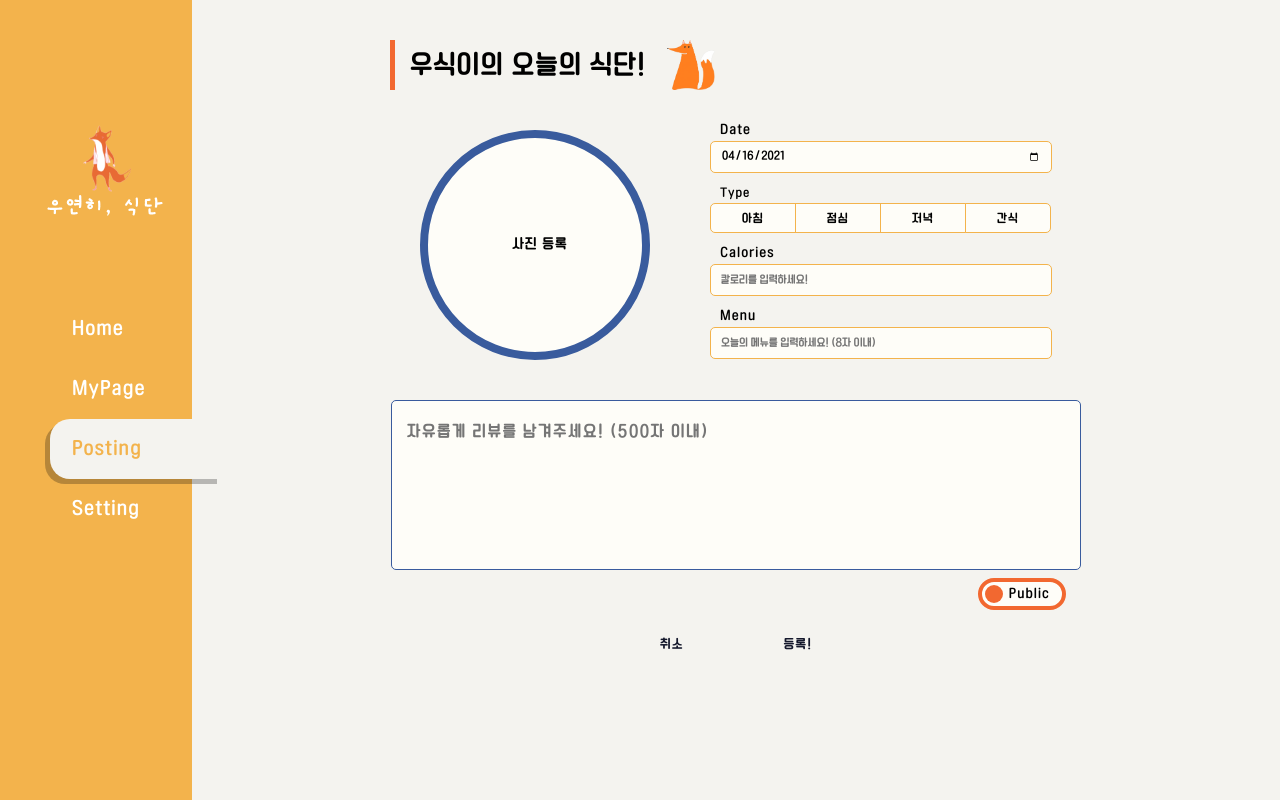
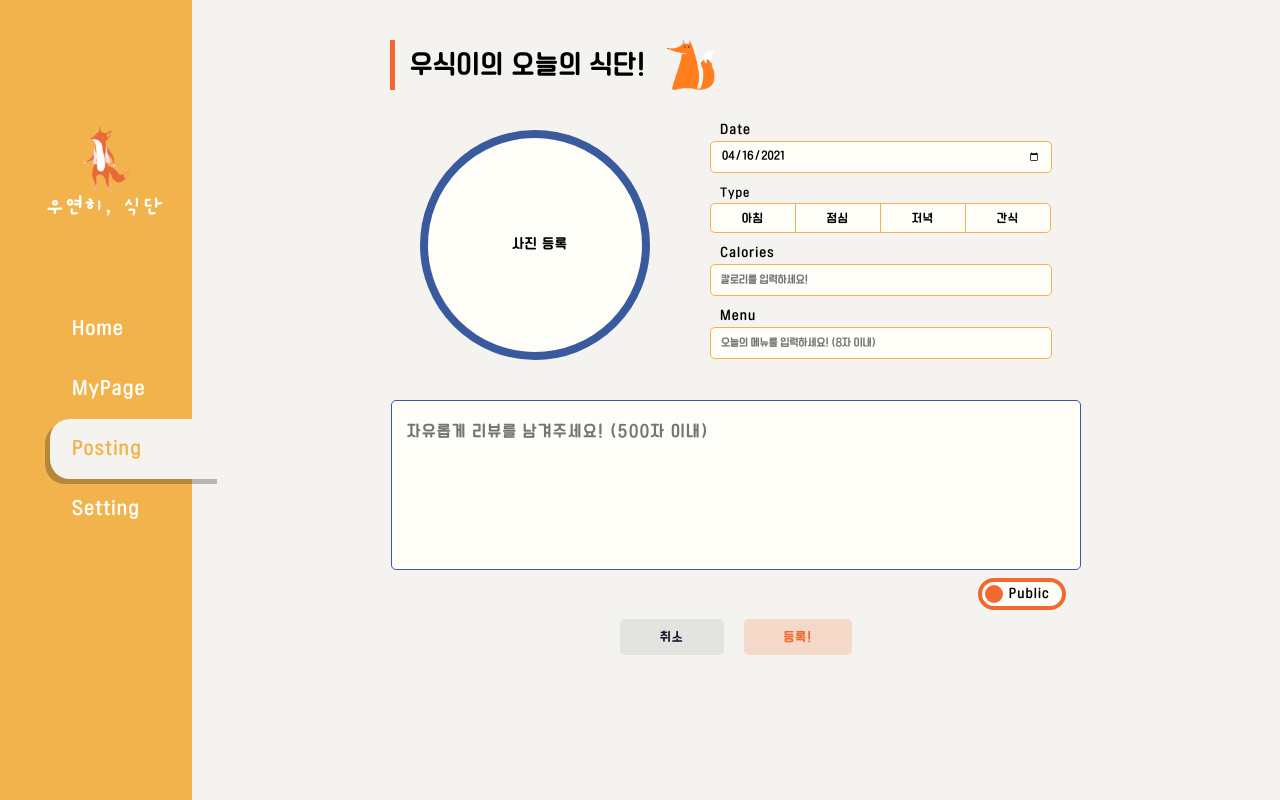
Before and after one commit to margu31/forte-diet, a React (Create React App) app: page /posting in a window 1280 px wide. Built offline with nearby package versions, Linux system fonts and the light colour scheme; no server answers.

Commit message:
[스타일] button 스타일 재정의, props 제거

```diff
--- a/src/components/Button/Button.styled.js
+++ b/src/components/Button/Button.styled.js
@@ -1,23 +1,31 @@
-import { motion } from 'framer-motion';
-import styled from 'styled-components';
-import { palette } from 'styles';
+import { motion } from "framer-motion";
+import styled from "styled-components";
+import { palette } from "styles";
 
 export const StyledButton = styled(motion.button)`
   display: inline-block;
-  padding: 2rem 4rem;
+  padding: 1.25rem 4rem 1.1rem;
+  /* width: 100px; */
+  /* height: 30px; */
   font-size: 1.2rem;
   color: ${palette.themeDefault};
   border-radius: 0.5rem;
-  background-color: transparent;
+  background-color: #9f9f9f33;
   cursor: pointer;
 
   &:hover {
-    color: ${palette.themeDefaultWhite};
-    background-color: ${palette.themeHover};
+    background-color: ${palette.themeBrightGray};
   }
 
   & + & {
     margin-left: 2rem;
+    background-color: #f2683033;
+    color: ${palette.themePrimaryThick};
+
+    &:hover {
+      background-color: ${palette.themePrimaryThick};
+      color: ${palette.themeDefaultWhite};
+    }
   }
 
   /* 접근성 - 키보드 포커싱일 경우 box-shadow */
--- a/src/containers/PostingContainer/PostingContainer.js
+++ b/src/containers/PostingContainer/PostingContainer.js
@@ -33,7 +33,6 @@ const initialPostingFormValues = {
 };
 
 function PostingContainer({ history }) {
-  // const dispatch = useDispatch();
   const [mealData, setMealData] = useState(initialPostingFormValues);
   const { authUser } = useSelector((state) => state.auth);
   const menuList = useSelector((state) => state.menuList);
@@ -90,17 +89,11 @@ function PostingContainer({ history }) {
         [e.target.name]: `${e.target.checked ? "private" : "public"}`,
       });
     } else if (e.target.name === "date") {
-      // const oldDate = Date(`${e.target.value}`);
       const oldDate = new Date(
         e.target.value.slice(0, 10).replace(/-/g, "/")
       ).toString();
-      // console.log(oldDate);
       const newDay = oldDate.slice(0, 3).toUpperCase();
-      // console.log(e.target.name);
-      // console.log(e.target.value);
-      // console.log(newDay);
-      let newDate = e.target.value.slice(2, 10).replace(/-/g, "");
-      // console.log(newDate);
+      const newDate = e.target.value.slice(2, 10).replace(/-/g, "");
 
       setMealData({
         ...mealData,
@@ -111,9 +104,6 @@ function PostingContainer({ history }) {
         ...mealData,
         [e.target.name]: e.target.value,
       });
-    // console.log(e.target.checked);
-    // console.log(e.target.type);
-    // console.log(e.target.name);
   };
 
   const onSubmit = (e) => {
@@ -123,7 +113,7 @@ function PostingContainer({ history }) {
 
     Object.entries(mealData).forEach(([key, value]) => {
       if (key === "hasError") return;
-      console.log(`${key}: ${value}`);
+      // console.log(`${key}: ${value}`);
       formData.append(key, value);
     });
 
@@ -135,8 +125,7 @@ function PostingContainer({ history }) {
 
     const newFormData = Object.fromEntries(formData.entries());
 
-    console.log(newFormData);
-    // dispatch(addMealAction(newFormData));
+    // console.log(newFormData);
 
     PostMeal(authUser, newFormData);
     history.push("/myPage");
@@ -176,29 +165,8 @@ function PostingContainer({ history }) {
           onChange={onChange}
         />
         <div>
-          <Button
-            type="button"
-            $width="100"
-            $height="30"
-            $fontSize="1.2"
-            $backgroundColor="#9f9f9f33"
-            $color={palette.themeDefault}
-            $hoverBackground={palette.themeBrightGray}
-          >
-            취소
-          </Button>
-          <Button
-            $width="100"
-            $height="30"
-            $fontSize="1.2"
-            $backgroundColor="#f2683033"
-            $color={palette.themePrimaryThick}
-            $hoverBackground={palette.themePrimaryThick}
-            $hoverColor={palette.themeDefaultWhite}
-            onSubmit={onSubmit}
-          >
-            등록!
-          </Button>
+          <Button type="button">취소</Button>
+          <Button onSubmit={onSubmit}>등록!</Button>
         </div>
       </Form>
     </section>
```
